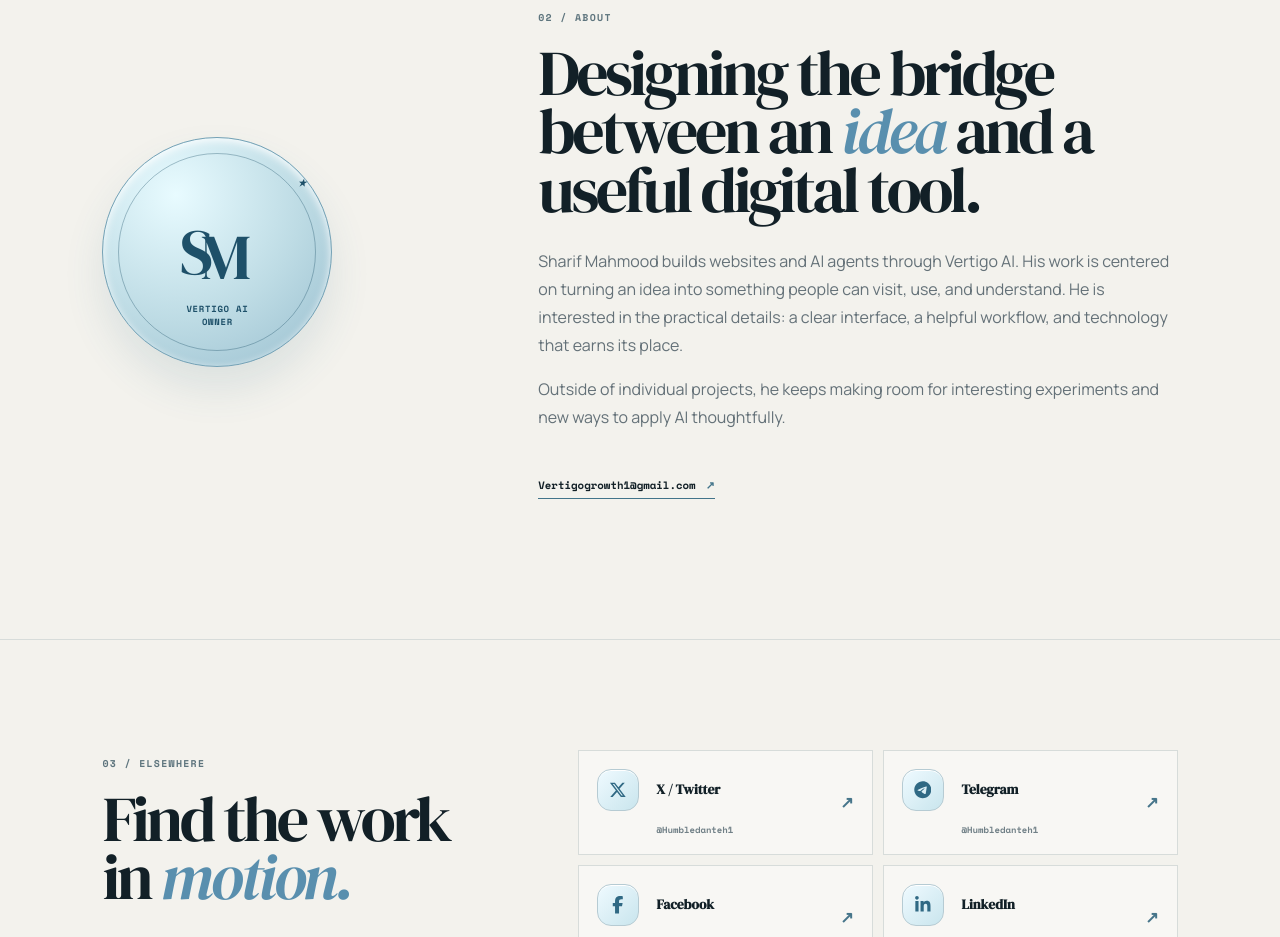
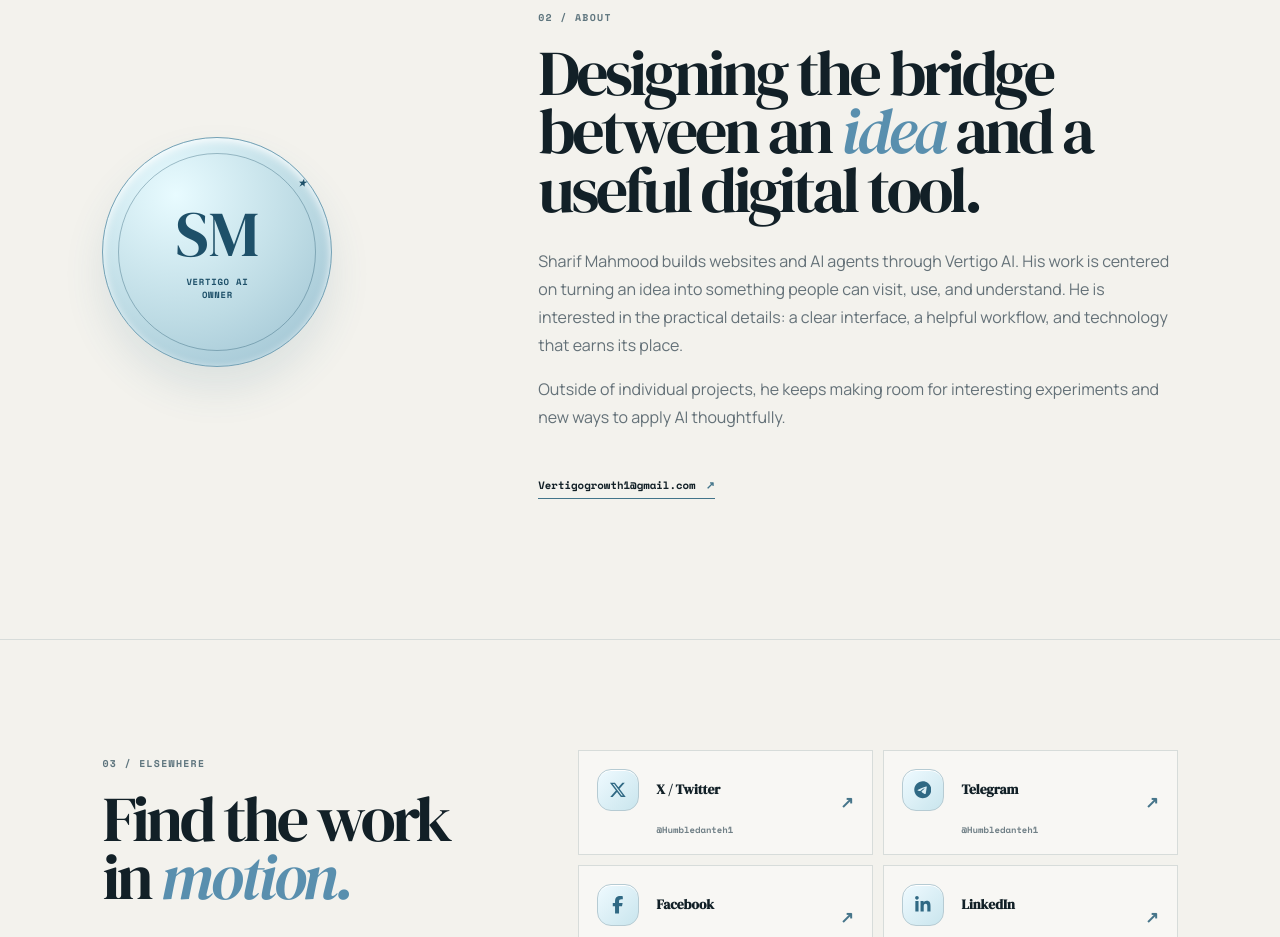
Before and after one commit to Humbledanteh1/humble-danteh-portfolio, a React (Vite) app: page / in a window 1280 px wide. Shown: the part 2020-2957 px from the top of the page. Built offline with nearby package versions, Linux system fonts and the light colour scheme.

Commit message:
Stack SM monogram above owner label

```diff
--- a/src/App.css
+++ b/src/App.css
@@ -213,15 +213,23 @@ body { overflow-x: hidden; }
   }
 }
 
-/* Interlocking initials for the Vertigo AI owner stamp. */
+/* A clear, stacked SM / Vertigo AI Owner lockup. */
+.about-stamp {
+  display: flex;
+  flex-direction: column;
+  align-items: center;
+  justify-content: center;
+  gap: 10px;
+}
 .about-stamp .monogram {
-  display: flex;
-  align-items: baseline;
-  font: 400 4rem/.9 'DM Serif Display';
-  letter-spacing: -.1em;
-  transform: translateX(-.08em);
+  display: block;
+  font: 400 4rem/1 'DM Serif Display';
+  letter-spacing: 0;
 }
-.about-stamp .monogram span + span {
-  margin-left: -.1em;
-  transform: translateY(.08em);
+.about-stamp small {
+  position: static;
+  margin: 0;
+  text-align: center;
+  font: 700 .56rem/1.45 Space Mono;
+  letter-spacing: .08em;
 }
--- a/src/App.tsx
+++ b/src/App.tsx
@@ -96,7 +96,7 @@ export default function App() {
       </section>
 
       <section className="about-section" id="about" aria-labelledby="about-heading">
-        <div className="about-stamp" aria-hidden="true"><span className="monogram"><span>S</span><span>M</span></span><i>⋆</i><small>Vertigo AI<br />Owner</small></div>
+        <div className="about-stamp" aria-hidden="true"><span className="monogram">SM</span><i>⋆</i><small>Vertigo AI<br />Owner</small></div>
         <div className="about-copy"><span className="eyebrow">02 / About</span><h2 id="about-heading">Designing the bridge between an <em>idea</em> and a useful digital tool.</h2><p>Sharif Mahmood builds websites and AI agents through Vertigo AI. His work is centered on turning an idea into something people can visit, use, and understand. He is interested in the practical details: a clear interface, a helpful workflow, and technology that earns its place.</p><p>Outside of individual projects, he keeps making room for interesting experiments and new ways to apply AI thoughtfully.</p><a className="inline-contact" href="mailto:Vertigogrowth1@gmail.com">Vertigogrowth1@gmail.com <span aria-hidden="true">↗</span></a></div>
       </section>
 
```
